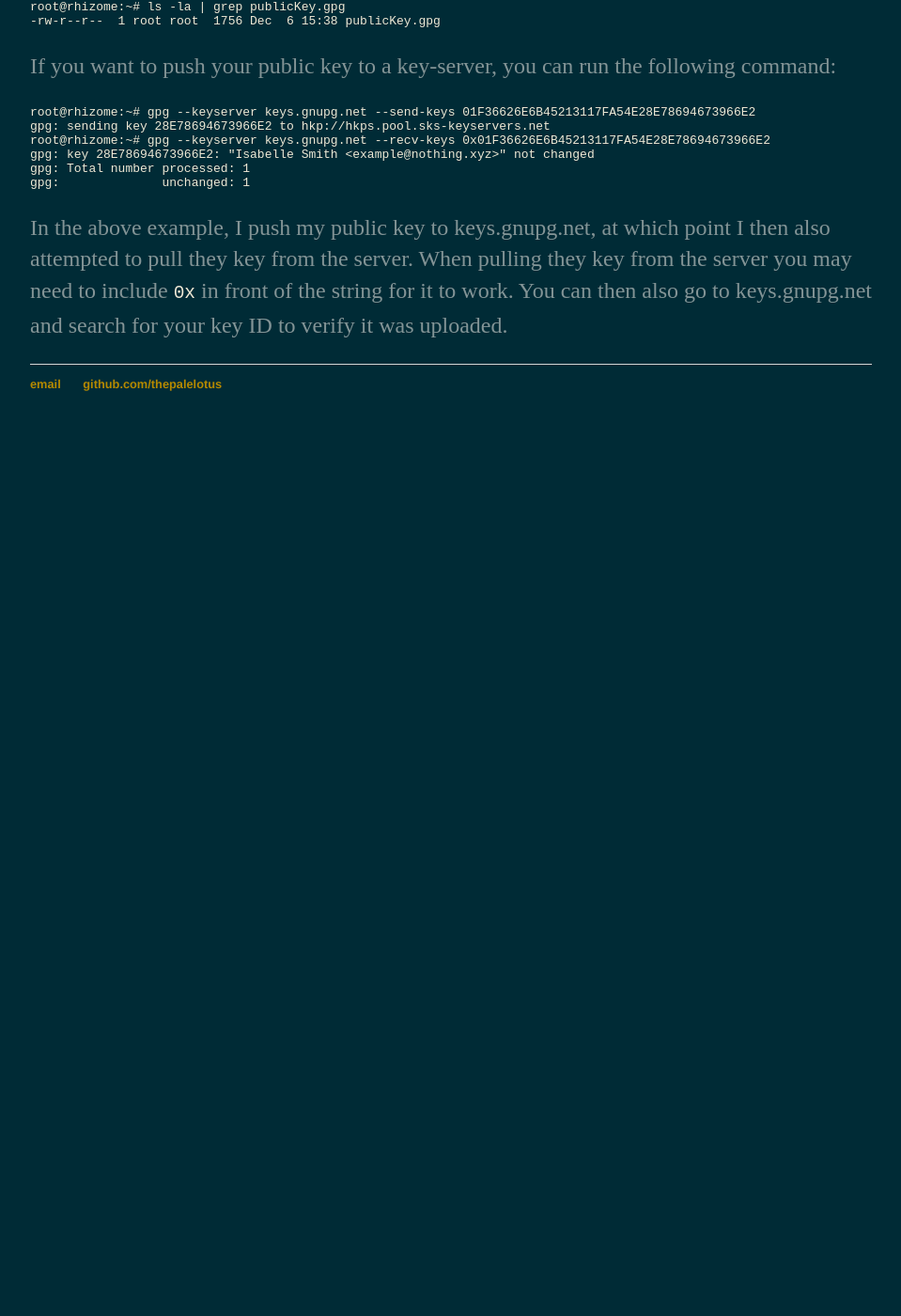
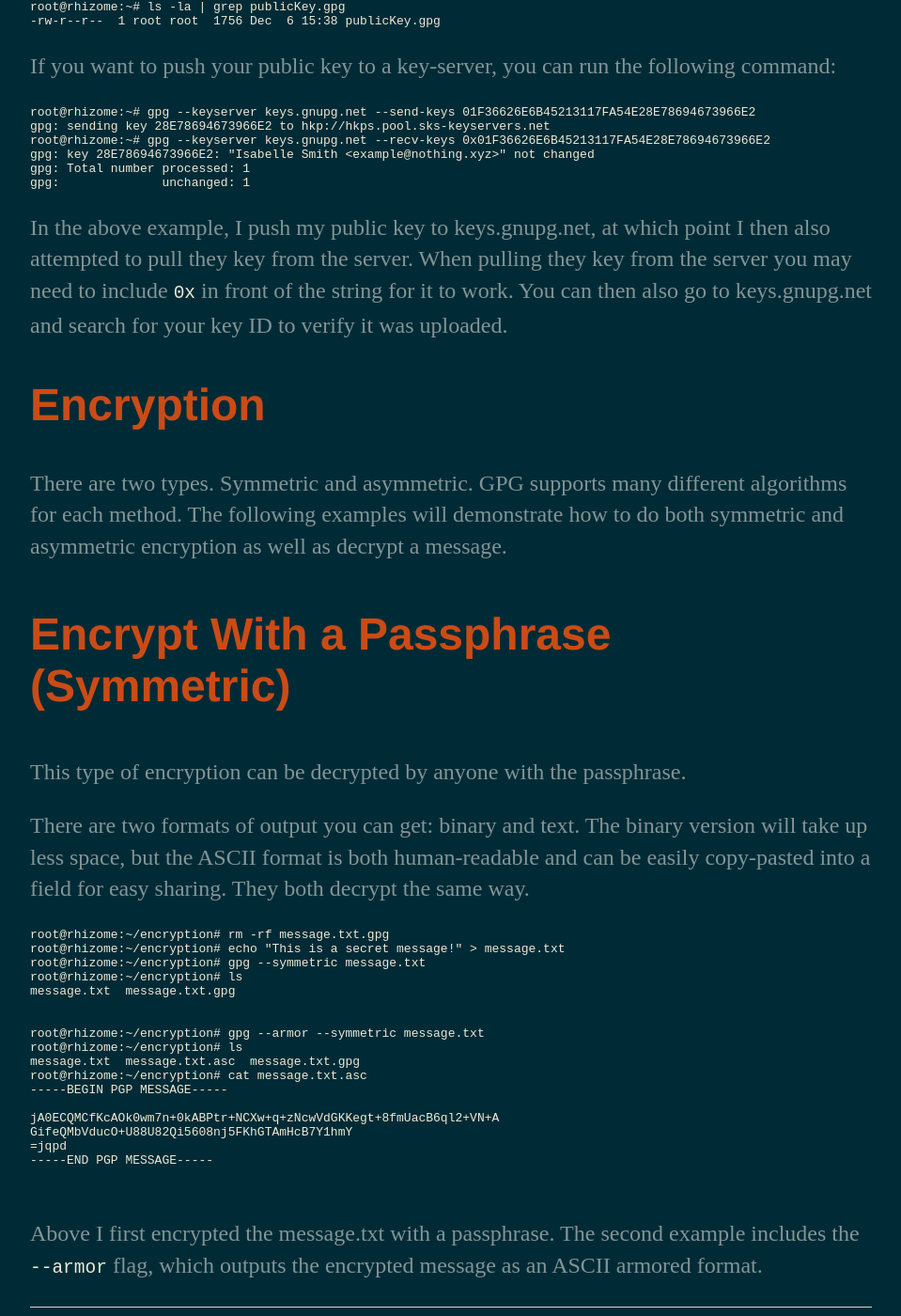
Before and after one commit to thepalelotus/thedreamless.github.io, a Jekyll site: the page built from _posts/2020-12-06-GnuPG.md, in a window 1280 px wide and 1400 px high, scrolled down 7456 px. Shown: the whole window at 94% size, without its empty margins (160-1119 px from the left). Built offline with Jekyll 4.4.1, drawn with Linux system fonts in a browser that asks for light colours; our own code applies the rules of GitHub Pages for plain Markdown files; before the commit the page ends 7932 px from its top, so only the background shows below that.

Commit message:
Update 2020-12-06-GnuPG.md

````diff
--- a/_posts/2020-12-06-GnuPG.md
+++ b/_posts/2020-12-06-GnuPG.md
@@ -350,3 +350,37 @@ gpg:              unchanged: 1
 ```
 
 In the above example, I push my public key to keys.gnupg.net, at which point I then also attempted to pull they key from the server. When pulling they key from the server you may need to include `0x` in front of the string for it to work. You can then also go to keys.gnupg.net and search for your key ID to verify it was uploaded.
+
+## Encryption
+
+There are two types. Symmetric and asymmetric. GPG supports many different algorithms for each method. The following examples will demonstrate how to do  both symmetric and asymmetric encryption as well as decrypt a message.
+
+### Encrypt With a Passphrase (Symmetric)
+
+This type of encryption can be decrypted by anyone with the passphrase.
+
+There are two formats of output you can get: binary and text. The binary version will take up less space, but the ASCII format is both human-readable and can be easily copy-pasted into a field for easy sharing. They both decrypt the same way.
+
+```
+root@rhizome:~/encryption# rm -rf message.txt.gpg
+root@rhizome:~/encryption# echo "This is a secret message!" > message.txt
+root@rhizome:~/encryption# gpg --symmetric message.txt
+root@rhizome:~/encryption# ls
+message.txt  message.txt.gpg
+
+
+root@rhizome:~/encryption# gpg --armor --symmetric message.txt
+root@rhizome:~/encryption# ls
+message.txt  message.txt.asc  message.txt.gpg
+root@rhizome:~/encryption# cat message.txt.asc
+-----BEGIN PGP MESSAGE-----
+
+jA0ECQMCfKcAOk0wm7n+0kABPtr+NCXw+q+zNcwVdGKKegt+8fmUacB6ql2+VN+A
+GifeQMbVducO+U88U82Qi5608nj5FKhGTAmHcB7Y1hmY
+=jqpd
+-----END PGP MESSAGE-----
+
+
+```
+
+Above I first encrypted the message.txt with a passphrase. The second example includes the `--armor` flag, which outputs the encrypted message as an ASCII armored format.
````
